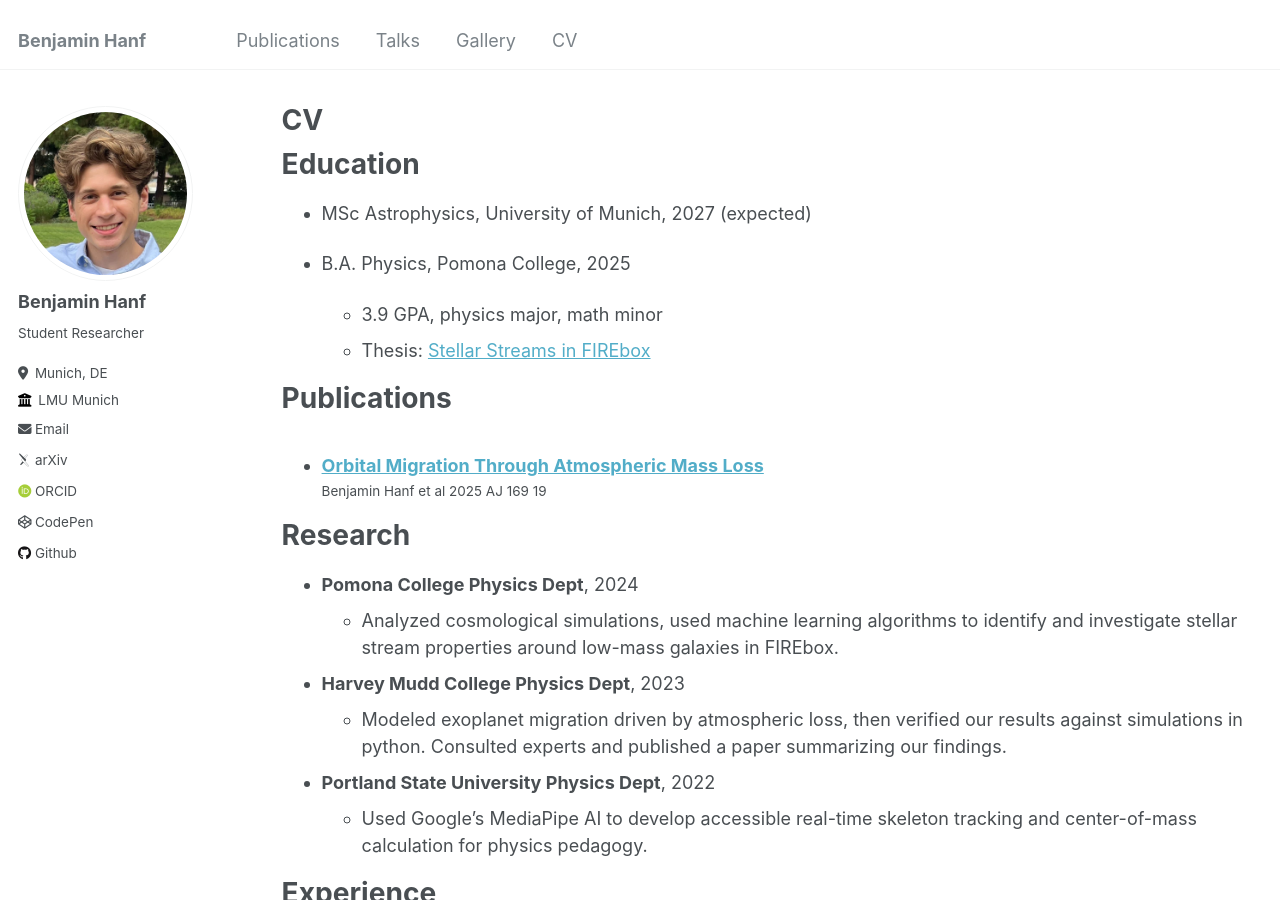
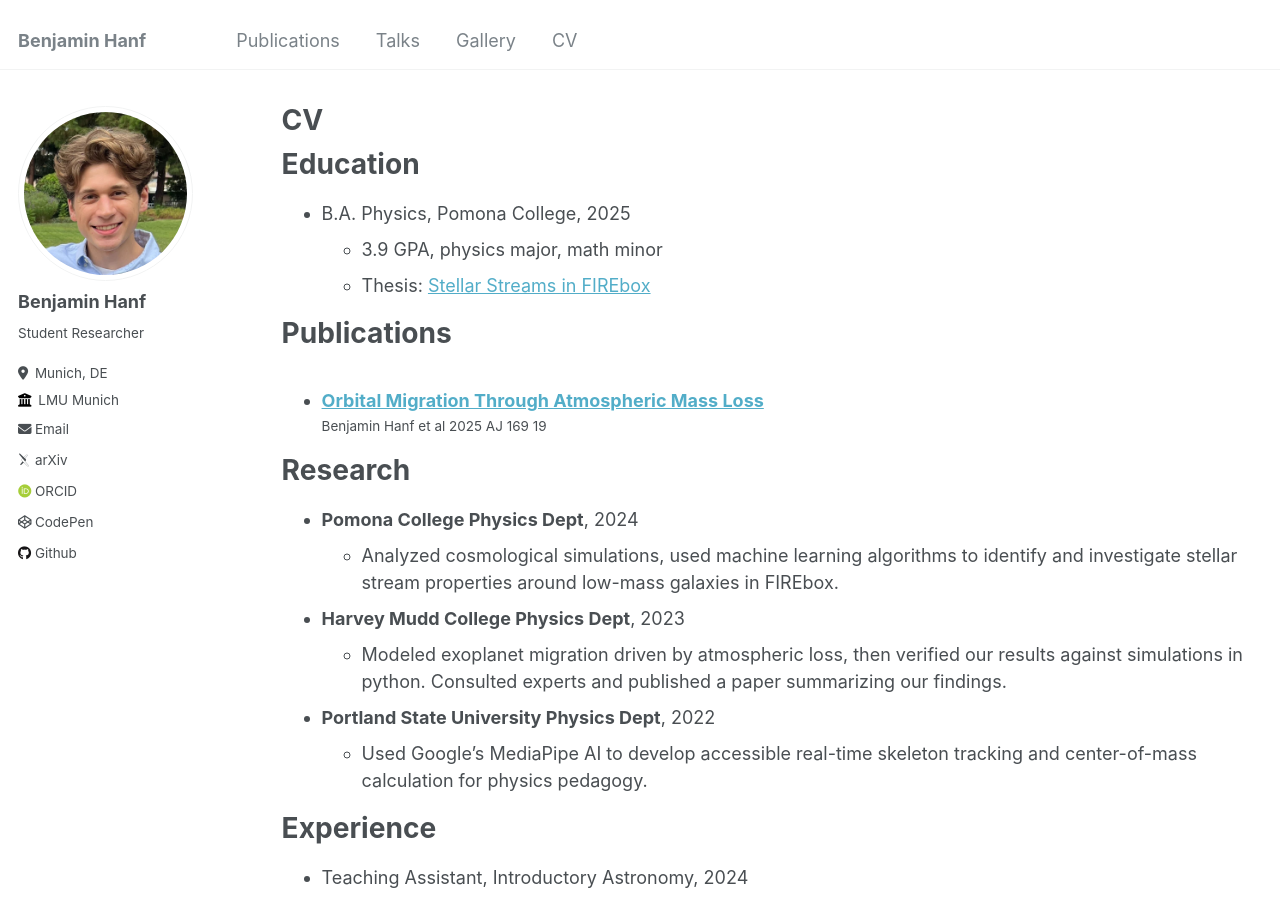
Before and after one commit to benhanf/benhanf.github.io, a Jekyll site: the page built from _pages/cv.md, in a window 1280 px wide and 900 px high. Built offline with Jekyll 4.4.1, drawn with Linux system fonts in a browser that asks for light colours; some web fonts are replaced.

Commit message:
remove_expected_msc

```diff
--- a/_pages/cv.md
+++ b/_pages/cv.md
@@ -11,7 +11,7 @@ redirect_from:
 
 Education
 ======
-* MSc Astrophysics, University of Munich, 2027 (expected)
+<!-- * MSc Astrophysics, University of Munich, 2027 (expected) -->
 
 * B.A. Physics, Pomona College, 2025
   * 3.9 GPA, physics major, math minor
```
